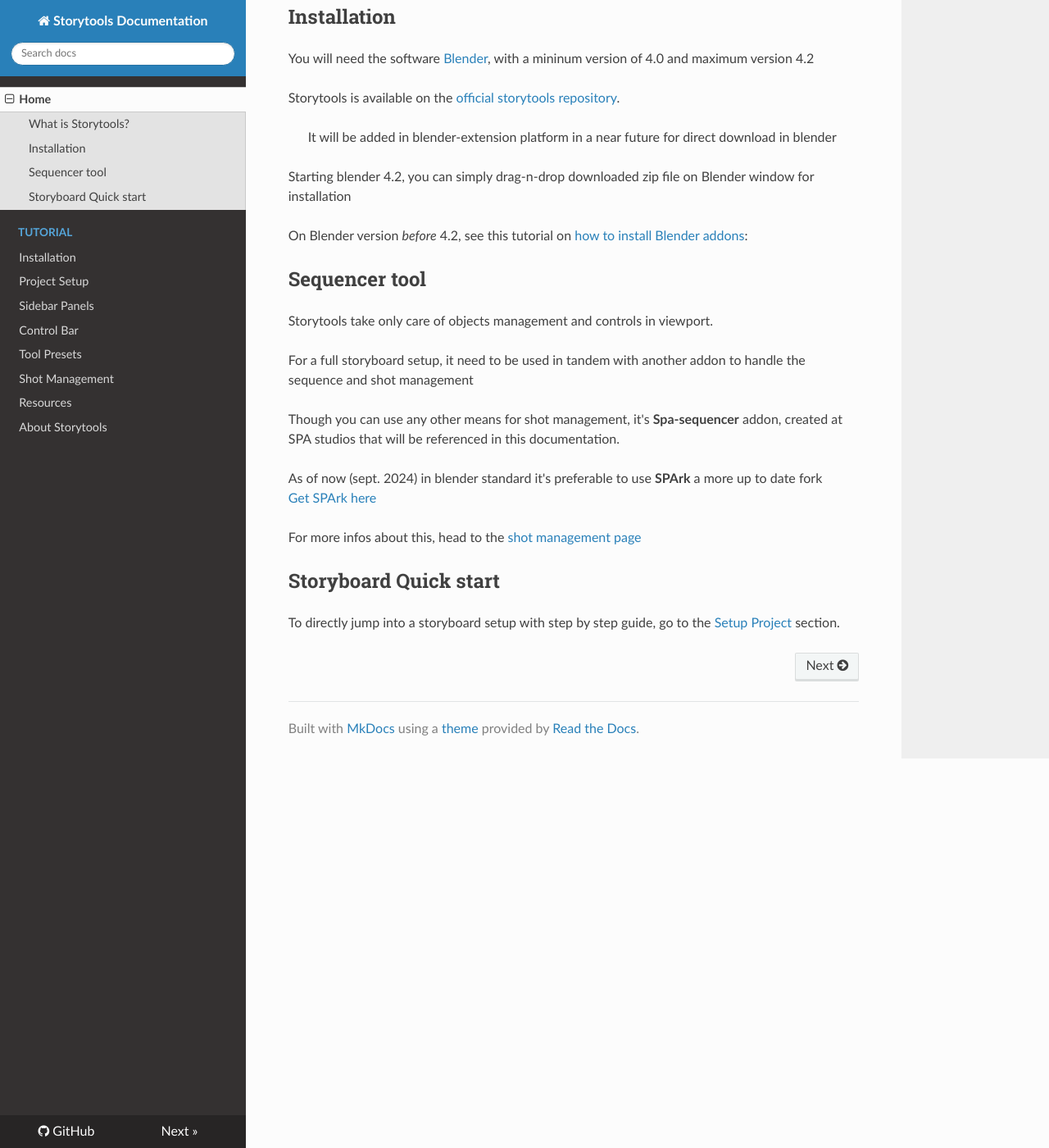
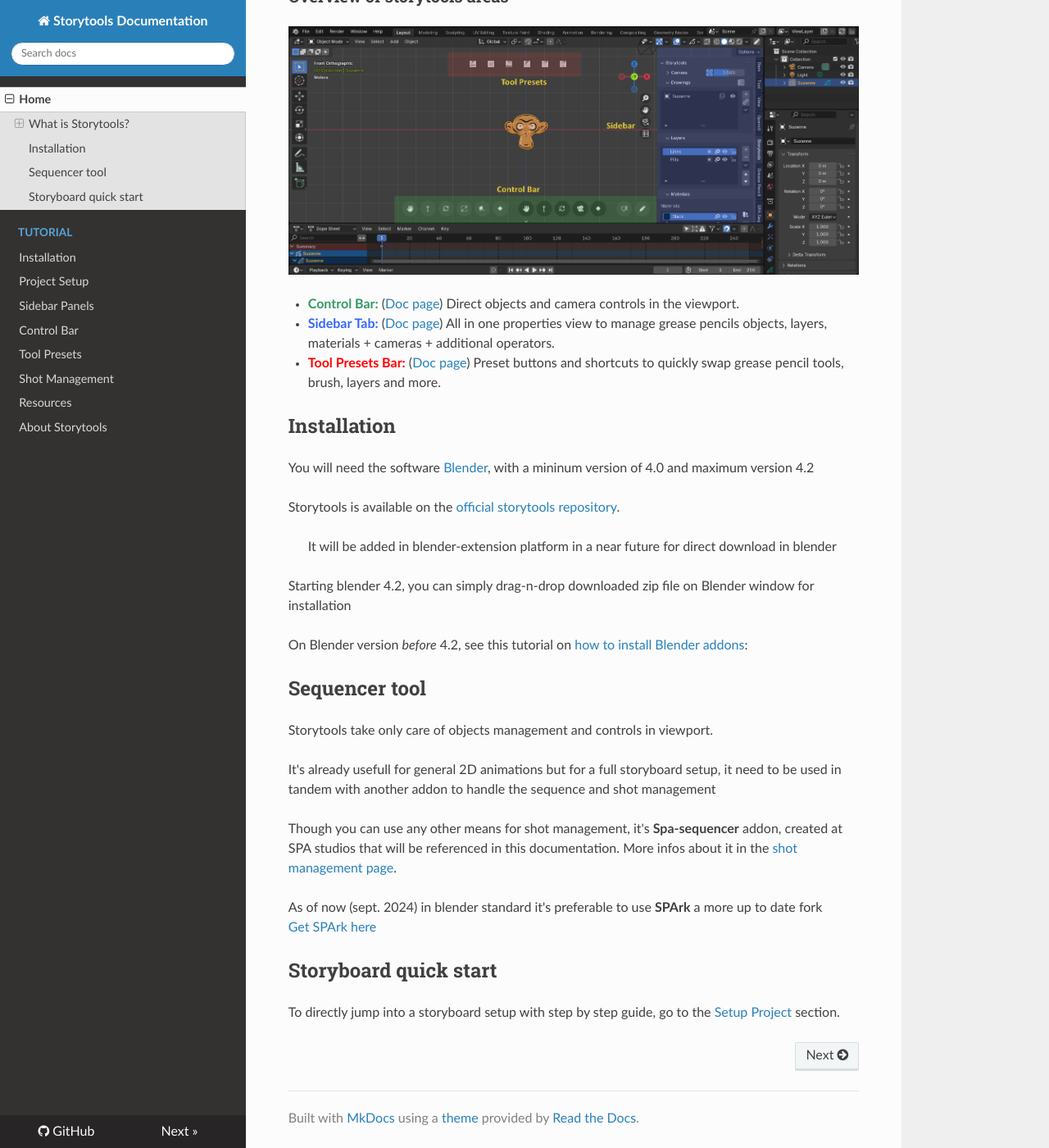
Before and after one commit to Pullusb/storytools-docs, an MkDocs documentation site: the page built from docs/index.md, in a window 1280 px wide and 1400 px high, scrolled down 943 px. Shown: the whole window at 82% size. Built offline with MkDocs 1.6.1, drawn with Linux system fonts in a browser that asks for light colours; nearby versions of some CDN libraries; some of the changed text lies outside the part shown.

Commit message:
Better home page

```diff
--- a/docs/index.md
+++ b/docs/index.md
@@ -5,14 +5,25 @@
 
 Storytools is a Blender addon, it aim to ease the use of Blender for 2D animator and particularly for storyboard artist.
 
-Main features:
+### Main features
 
 - Simplify objects interaction with more direct controls for 2D oriented artists
-- Extend Blender with storyboarding capabilities
+- Extend Blender storyboarding capabilities by exposing useful native features and adding new ones.
 
 ![Storytools overview](./images/home/storytools_ui_overview.jpg)
 
-More on storytools in the [about](about-storytools.md) section
+
+### Overview of storytools areas
+
+![Storytools areas](./images/home/storytools_ui_areas.png)
+
+- <span style="color: #339966;">**Control Bar:** </span>([Doc page](./tutorial/story-toolbar.md)) Direct objects and camera controls in the viewport.
+- <span style="color: #3366ff;">**Sidebar Tab:** </span>([Doc page](./tutorial/sidebar-panels.md)) All in one properties view to manage grease pencils objects, layers, materials + cameras + additional operators.
+- <span style="color: #ff0000;">**Tool Presets Bar:** </span>([Doc page](./tutorial/tool-presets.md)) Preset buttons and shortcuts to quickly swap grease pencil tools, brush, layers and more.
+
+
+<!-- More on the origin of storytools in the [about](about-storytools.md) section -->
+
 
 
 ## Installation
@@ -36,17 +47,15 @@ On Blender version _before_ 4.2, see this tutorial on [how to install Blender ad
 
 Storytools take only care of objects management and controls in viewport.
 
-For a full storyboard setup, it need to be used in tandem with another addon to handle the sequence and shot management
+It's already usefull for general 2D animations but for a full storyboard setup, it need to be used in tandem with another addon to handle the sequence and shot management
 
-Though you can use any other means for shot management, it's  **Spa-sequencer** addon, created at SPA studios that will be referenced in this documentation.
+Though you can use any other means for shot management, it's  **Spa-sequencer** addon, created at SPA studios that will be referenced in this documentation. More infos about it in the [shot management page](tutorial/shot-management.md).
 
 As of now (sept. 2024) in blender standard it's preferable to use **SPArk** a more up to date fork
 [Get SPArk here](https://github.com/NickTiny/SPArk-sequencer-addon)
 <!-- Here is the link to [original spa-sequencer repository](https://github.com/The-SPA-Studios/sequencer-addon) -->
 
-For more infos about this, head to the [shot management page](tutorial/shot-management.md)
 
-
-## Storyboard Quick start
+## Storyboard quick start
 
 To directly jump into a storyboard setup with step by step guide, go to the [Setup Project](tutorial/setup-project.md) section.
```
Also changed, not shown: docs/tutorial/shot-management.md (+1 -1 lines), docs/images/home/storytools_ui_areas.png (added).
